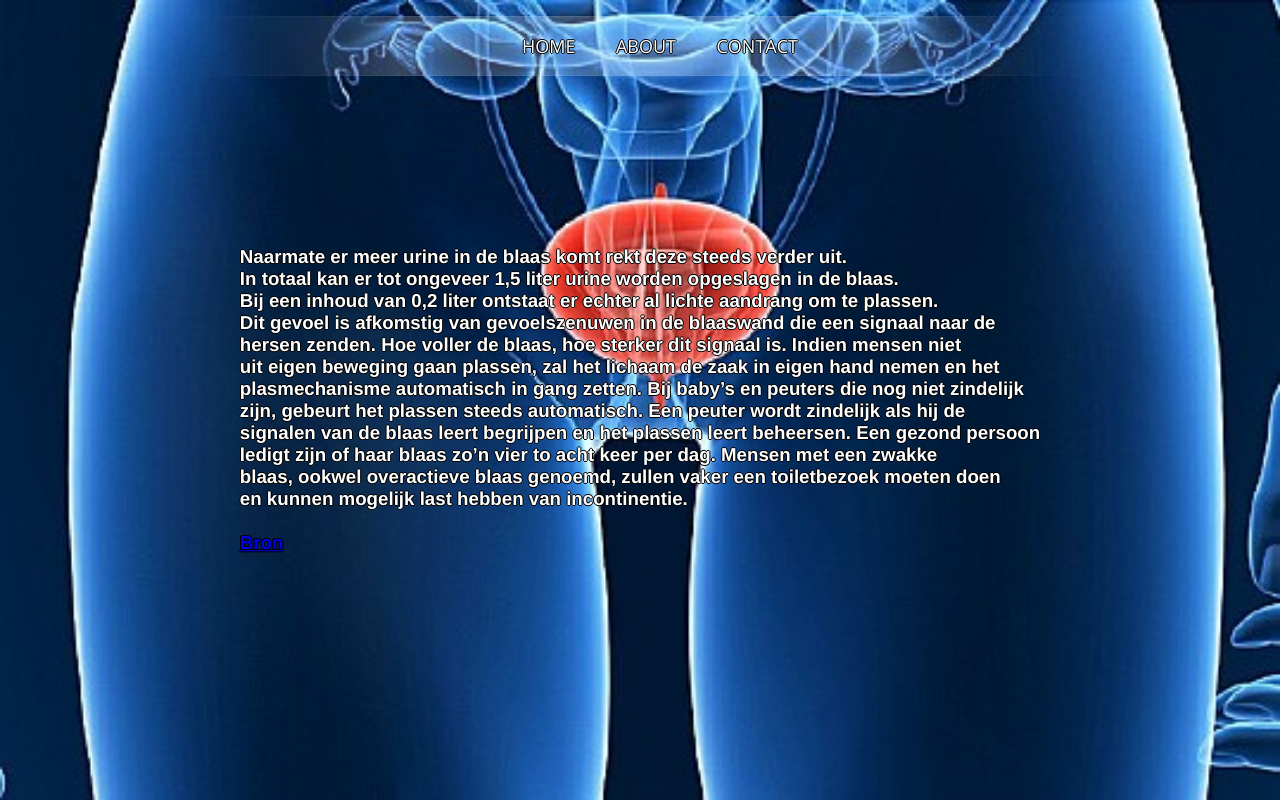
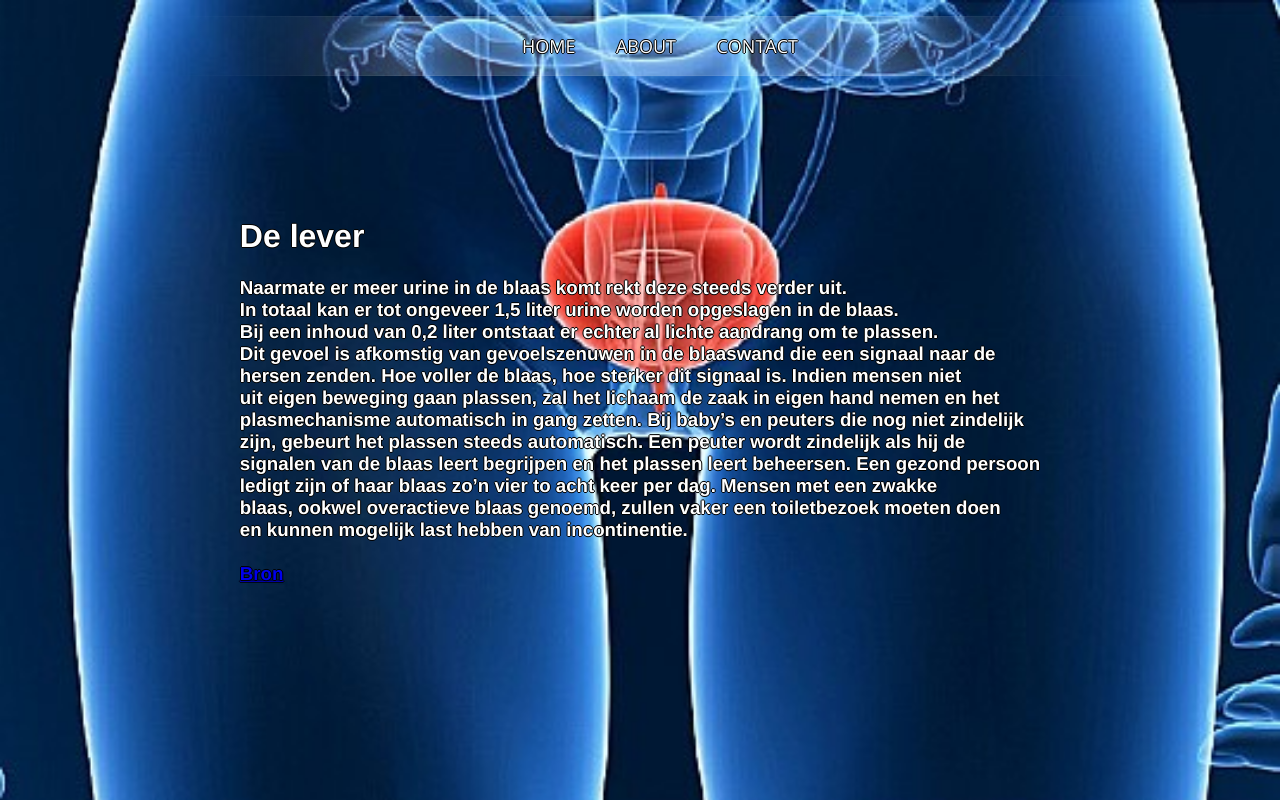
Before and after one commit to pcc136333/pcc136333.github.io, a plain HTML site: page blaas.html in a window 1280 px wide. Drawn offline with nearby package versions, Linux system fonts and the light colour scheme.

Commit message:
Update blaas.html

```diff
--- a/blaas.html
+++ b/blaas.html
@@ -44,7 +44,8 @@ position: absolute;
 </nav>
 
 <div class="info">
-<h3>
+	<h1> De lever</h1>
+	<h3>
 Naarmate er meer urine in de blaas komt rekt deze steeds verder uit. </br>
 In totaal kan er tot ongeveer 1,5 liter urine worden opgeslagen in de blaas.</br>
 Bij een inhoud van 0,2 liter ontstaat er echter al lichte aandrang om te plassen. </br>
```
